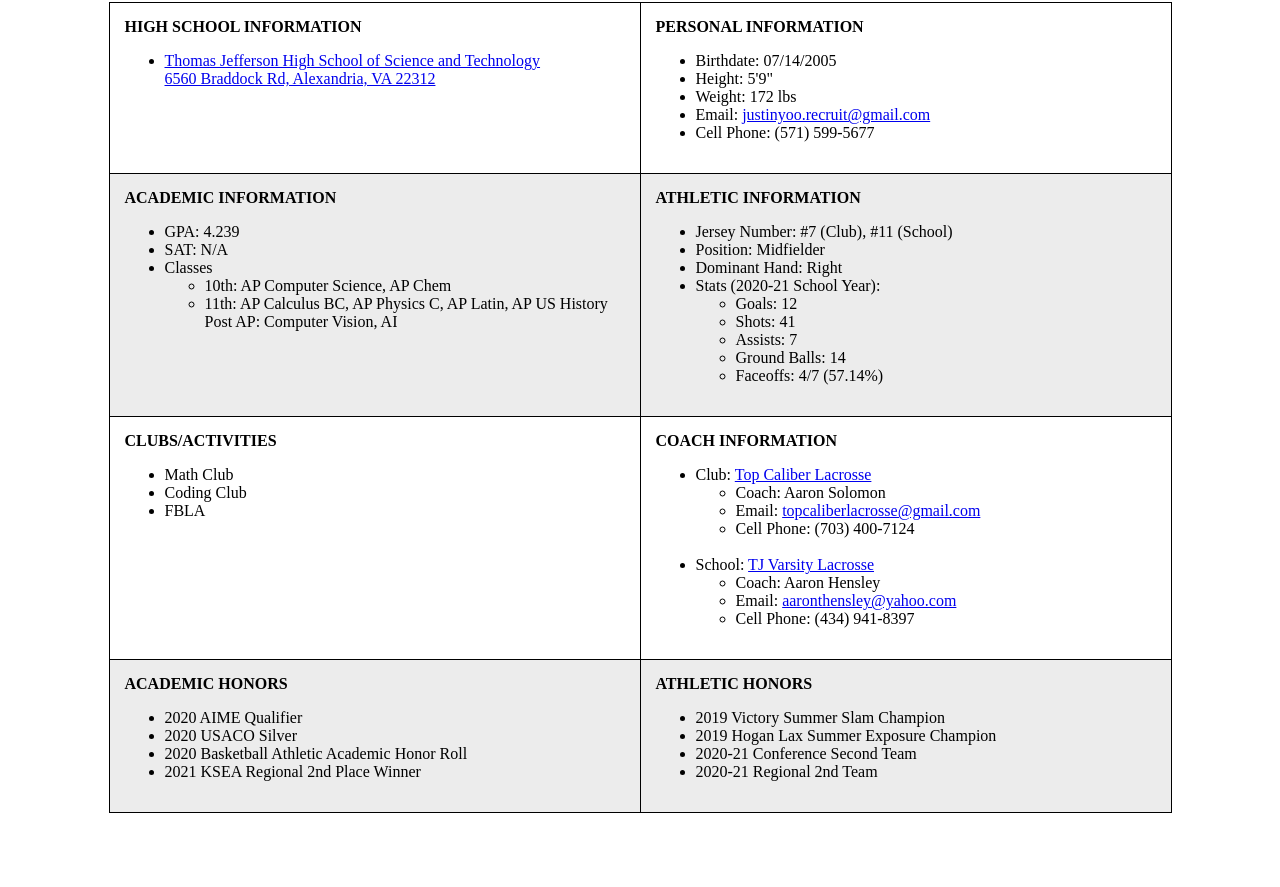
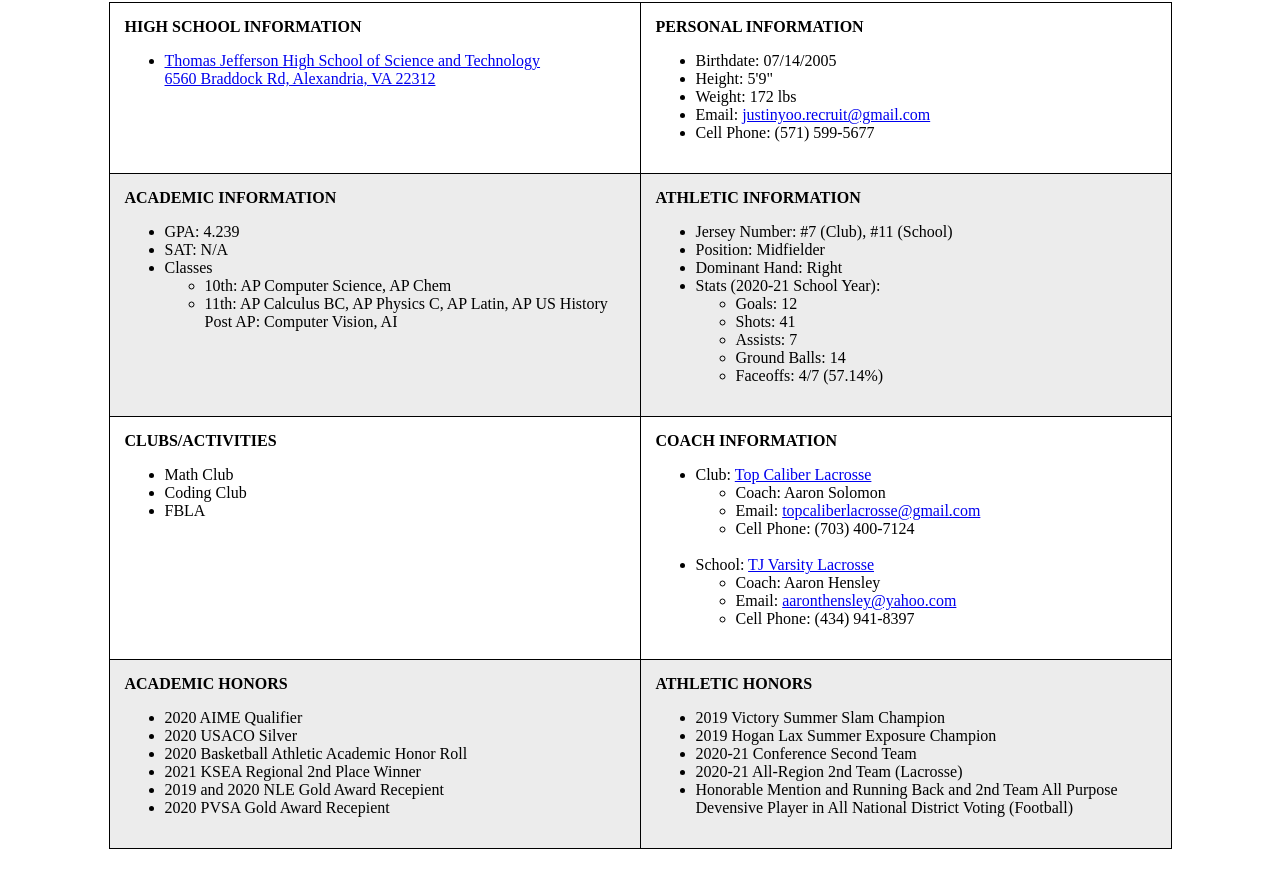
Before and after one commit to justinyoo-recruit/recruit-website, a plain HTML site: page index.html in a window 1280 px wide. Shown: the part 584-1471 px from the top of the page. Drawn offline with Linux system fonts and the light colour scheme.

Commit message:
Update index.html

```diff
--- a/index.html
+++ b/index.html
@@ -119,6 +119,9 @@
                     <li>2020 USACO Silver</li>
                     <li>2020 Basketball Athletic Academic Honor Roll</li>
                     <li>2021 KSEA Regional 2nd Place Winner</li>
+                    <li>2019 and 2020 NLE Gold Award Recepient</li>
+                    <li>2020 PVSA Gold Award Recepient</li>
+
                 </ul>
             </td>
             <td><b>ATHLETIC HONORS</b><br/>
@@ -126,7 +129,8 @@
                     <li>2019 Victory Summer Slam Champion</li>
                     <li>2019 Hogan Lax Summer Exposure Champion</li>
                     <li>2020-21 Conference Second Team</li>
-                    <li>2020-21 Regional 2nd Team</li>
+                    <li>2020-21 All-Region 2nd Team (Lacrosse)</li>
+                    <li>Honorable Mention and Running Back and 2nd Team All Purpose Devensive Player in All National District Voting (Football)</li>
                 </ul>
             </td>
         </tr>
```
